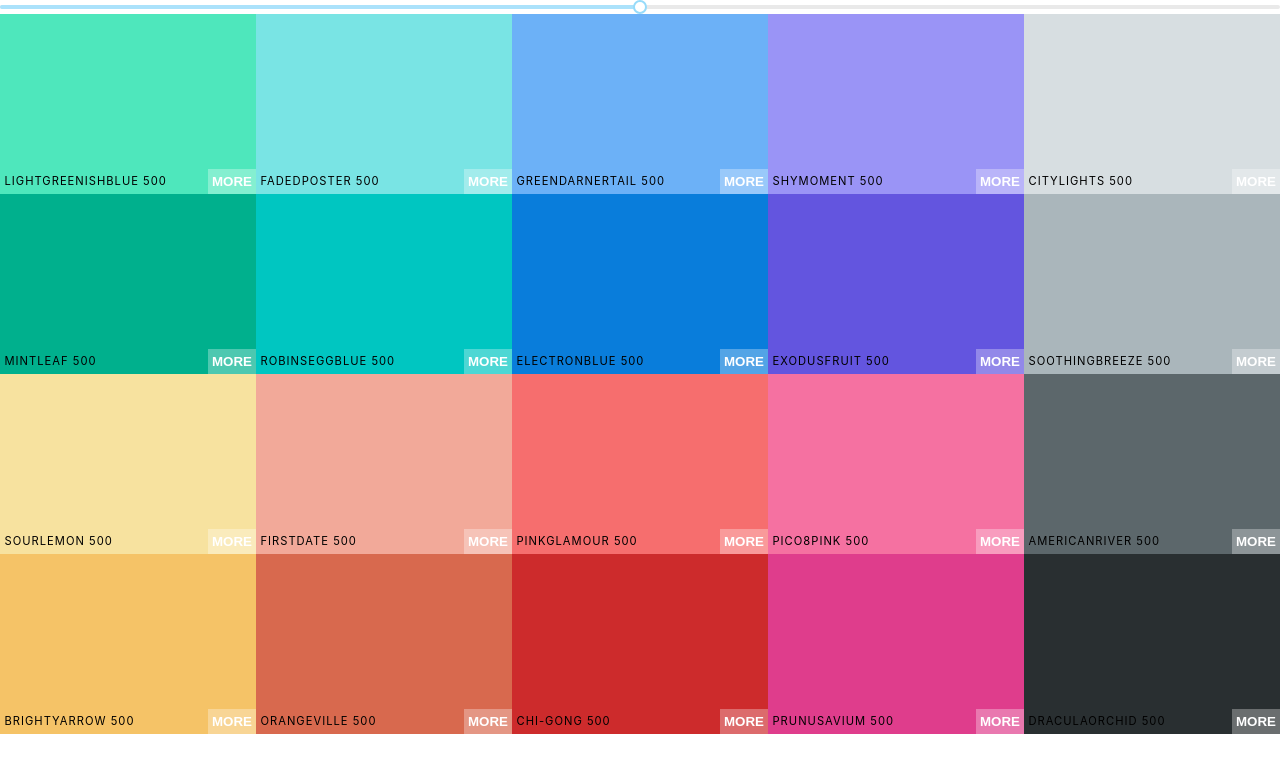
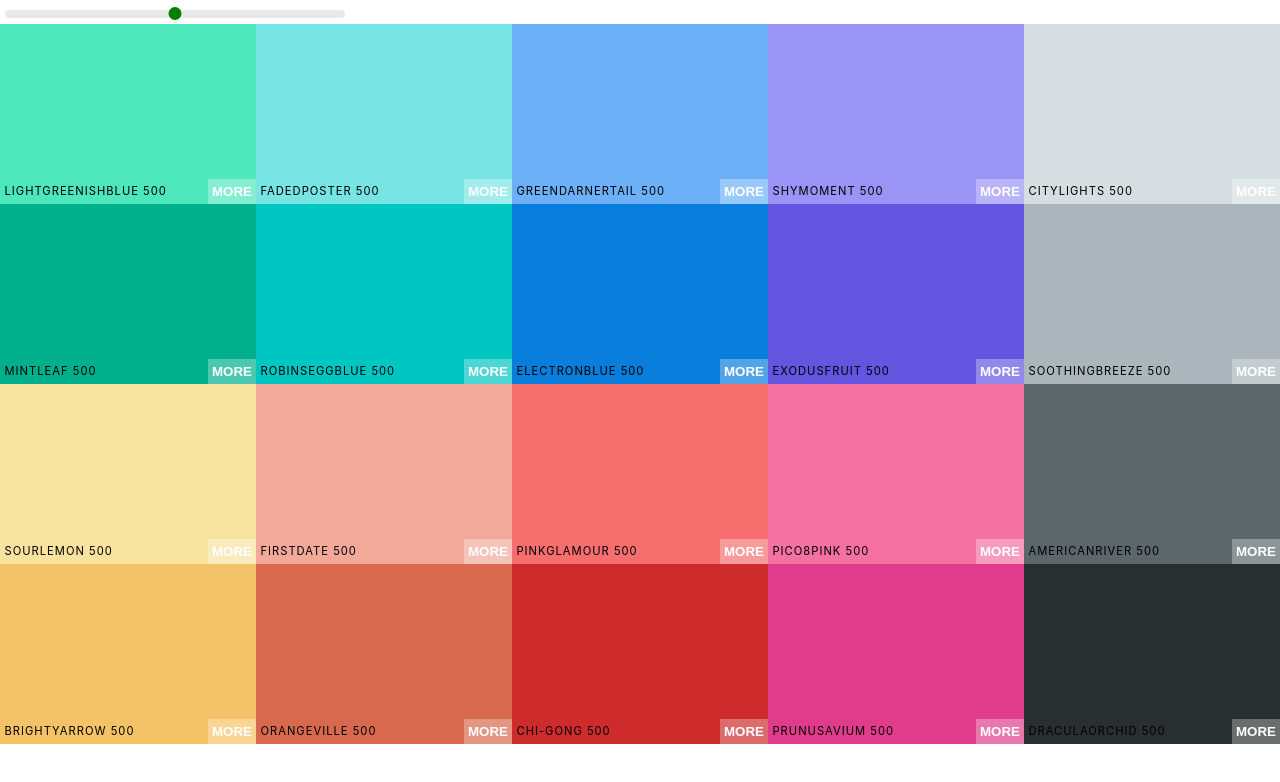
Before and after one commit to andriilukich/color-palette, a React (Create React App) app: page / in a window 1280 px wide. Shown: the top 782 px of the page. Built offline with nearby package versions, Linux system fonts and the light colour scheme.

Commit message:
Style slider

```diff
--- a/src/Palette.css
+++ b/src/Palette.css
@@ -7,3 +7,31 @@
   flex-wrap: wrap;
   height: 90%;
 }
+
+.Palette__slider {
+  width: 340px;
+  margin: 5px;
+}
+
+.rc-slider-track {
+  background-color: transparent;
+}
+
+.rc-slider-rail {
+  height: 8px;
+}
+
+.rc-slider-handle {
+  width: 13px;
+  height: 13px;
+  margin-top: -3px;
+  border-color: green;
+  background-color: green;
+}
+
+.rc-slider-handle:hover,
+.rc-slider-handle:active,
+.rc-slider-handle:focus {
+  border-color: green;
+  box-shadow: none;
+}
--- a/src/Palette.js
+++ b/src/Palette.js
@@ -24,7 +24,9 @@ class Palette extends Component {
 
     return (
       <div className="Palette">
-        <Slider defaultValue={level} min={100} max={900} step={100} onChange={this.changeLevel} />
+        <div className="Palette__slider">
+          <Slider defaultValue={level} min={100} max={900} step={100} onChange={this.changeLevel} />
+        </div>
         <div className="Palette__colors">
           {colorBoxes}
         </div>
```
